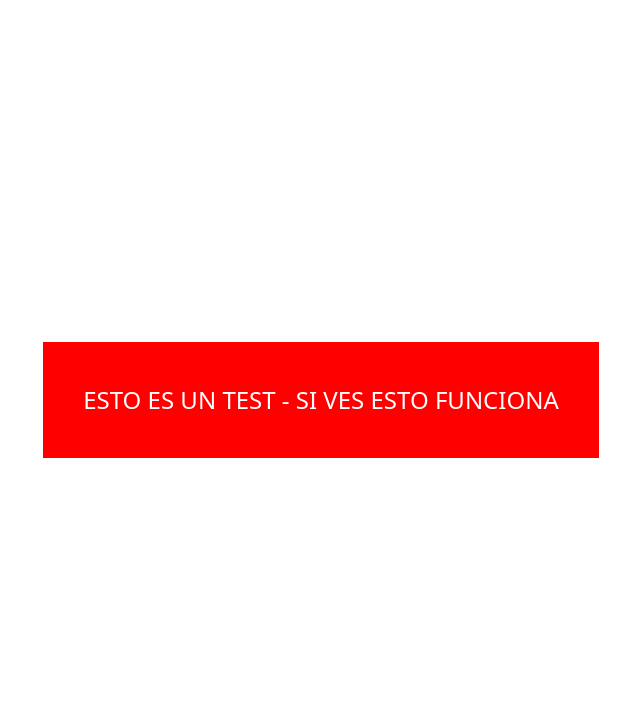
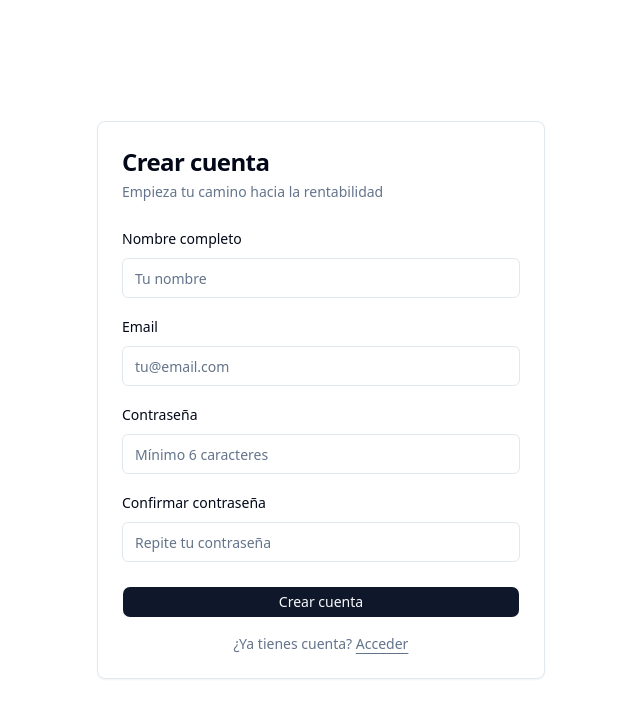
Before and after one commit to animaciongalicia/rentabilismo.com-academy, a Next.js app: page /register in a window 1280 px wide. Shown: the top 718 px of the page, without its empty margins (319-959 px from the left). Built offline with nearby package versions, Linux system fonts and the light colour scheme.

Commit message:
feat: restore register page with full form component
Replaces test placeholder with RegisterForm component that includes
full name, email, password and confirm password fields with Supabase auth.

https://claude.ai/code/session_01YLMgqk9FPppcan3M4Dni6C

```diff
--- a/app/(auth)/register/page.tsx
+++ b/app/(auth)/register/page.tsx
@@ -1,7 +1,10 @@
+import RegisterForm from './_components/register-form'
+
+export const metadata = {
+  title: 'Registro - Rentabilismo Academy',
+  description: 'Crea tu cuenta y empieza tu camino hacia la rentabilidad',
+}
+
 export default function RegisterPage() {
-  return (
-    <div style={{padding: '40px', background: 'red', color: 'white', fontSize: '24px'}}>
-      ESTO ES UN TEST - SI VES ESTO FUNCIONA
-    </div>
-  )
+  return <RegisterForm />
 }
```
